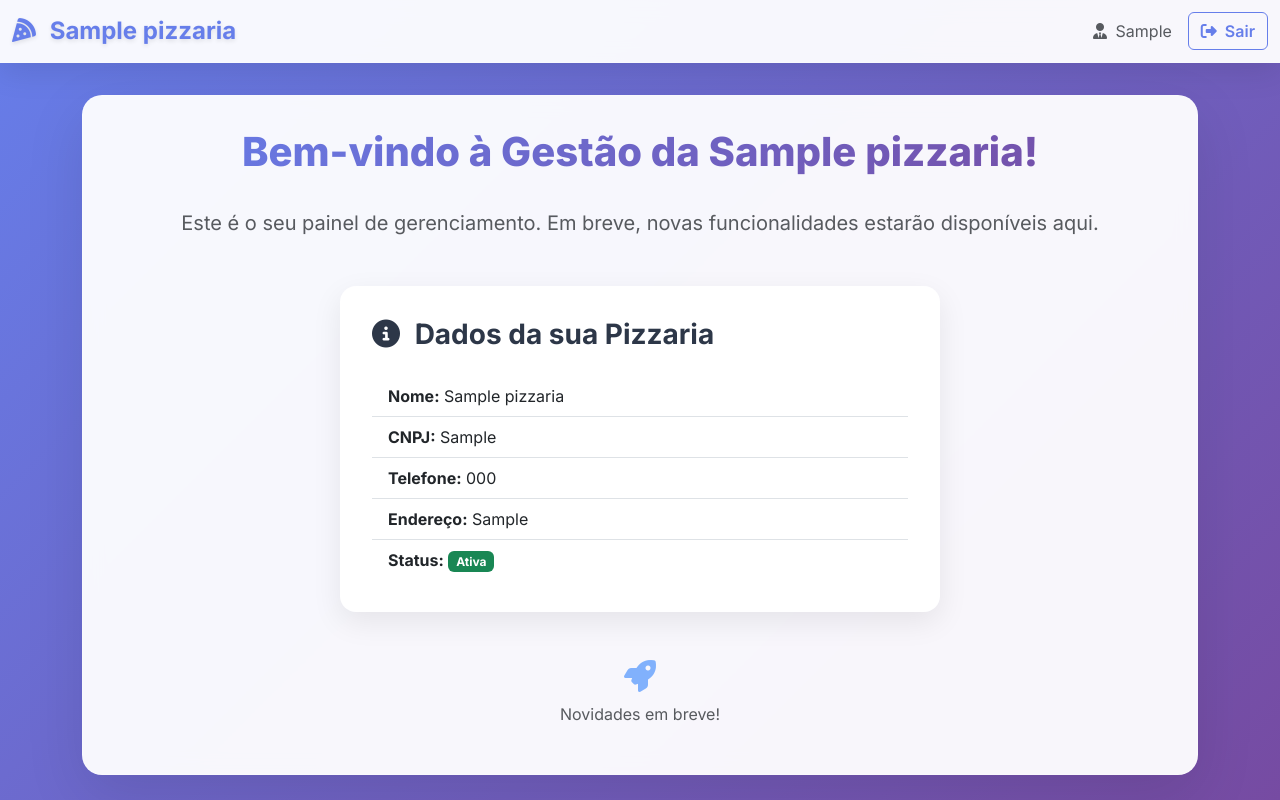
After one commit to eagalves/gestao-pizzaria, a Django app: page /pizzarias/1/boas-vindas/ in a window 1280 px wide. The commit adds this page. Run offline with Django 5.2, Linux system fonts and the light colour scheme; a user stored in the database is signed in; tables that the repository leaves empty hold one stand-in row (values such as "Sample post").

Commit message:
dashboard boas vindas

```diff
--- /dev/null
+++ b/autenticacao/templates/autenticacao/boas_vindas_pizzaria.html
@@ -0,0 +1,71 @@
+{% load static %}
+<!DOCTYPE html>
+<html lang="pt-br">
+<head>
+    <meta charset="UTF-8">
+    <meta name="viewport" content="width=device-width, initial-scale=1">
+    <title>Bem-vindo, {{ pizzaria.nome }}</title>
+    <link href="https://cdn.jsdelivr.net/npm/bootstrap@5.3.0/dist/css/bootstrap.min.css" rel="stylesheet">
+    <link rel="stylesheet" href="{% static 'autenticacao/css/dashboard_super_admin.css' %}">
+    <link rel="stylesheet" href="https://cdnjs.cloudflare.com/ajax/libs/font-awesome/6.4.0/css/all.min.css">
+    <link href="https://fonts.googleapis.com/css2?family=Inter:wght@400;500;600;700;800&display=swap" rel="stylesheet">
+</head>
+<body>
+    <nav class="navbar navbar-expand-lg">
+        <div class="container-fluid">
+            <a class="navbar-brand" href="#">
+                <i class="fas fa-pizza-slice me-2"></i>
+                {{ pizzaria.nome }}
+            </a>
+            <div class="d-flex">
+                 <span class="me-3 align-self-center text-muted">
+                    <i class="fas fa-user-tie me-1"></i>
+                    {{ user.first_name|default:user.username }}
+                </span>
+                <a class="btn btn-outline-light" href="{% url 'logout' %}">
+                    <i class="fas fa-sign-out-alt me-1"></i>
+                    Sair
+                </a>
+            </div>
+        </div>
+    </nav>
+
+    <div class="container">
+        <div class="main-container fade-in-up text-center">
+            <h1 class="main-title">
+                Bem-vindo à Gestão da {{ pizzaria.nome }}!
+            </h1>
+            <p class="lead text-muted mb-5">
+                Este é o seu painel de gerenciamento. Em breve, novas funcionalidades estarão disponíveis aqui.
+            </p>
+
+            <div class="pizzarias-section text-start" style="max-width: 600px; margin: auto;">
+                <h2 class="section-title mb-4">
+                    <i class="fas fa-info-circle me-2"></i>
+                    Dados da sua Pizzaria
+                </h2>
+                <ul class="list-group list-group-flush">
+                    <li class="list-group-item"><strong>Nome:</strong> {{ pizzaria.nome }}</li>
+                    <li class="list-group-item"><strong>CNPJ:</strong> {{ pizzaria.cnpj }}</li>
+                    <li class="list-group-item"><strong>Telefone:</strong> {{ pizzaria.telefone }}</li>
+                    <li class="list-group-item"><strong>Endereço:</strong> {{ pizzaria.endereco }}</li>
+                    <li class="list-group-item">
+                        <strong>Status:</strong>
+                        {% if pizzaria.ativa %}
+                            <span class="badge bg-success">Ativa</span>
+                        {% else %}
+                            <span class="badge bg-danger">Inativa</span>
+                        {% endif %}
+                    </li>
+                </ul>
+            </div>
+             <div class="mt-5">
+                <i class="fas fa-rocket fa-2x text-primary opacity-50"></i>
+                <p class="text-muted mt-2">Novidades em breve!</p>
+            </div>
+        </div>
+    </div>
+
+    <script src="https://cdn.jsdelivr.net/npm/bootstrap@5.3.0/dist/js/bootstrap.bundle.min.js"></script>
+</body>
+</html>
--- a/autenticacao/templates/autenticacao/dashboard_super_admin.html
+++ b/autenticacao/templates/autenticacao/dashboard_super_admin.html
@@ -149,9 +149,9 @@
                                     </td>
                                     <td>
                                         <div class="btn-group" role="group">
-                                            <button type="button" class="btn btn-sm btn-outline-primary" title="Visualizar">
+                                            <a href="{% url 'visualizar_pizzaria' pizzaria.id %}" class="btn btn-sm btn-outline-primary" title="Visualizar">
                                                 <i class="fas fa-eye"></i>
-                                            </button>
+                                            </a>
                                             <button type="button" class="btn btn-sm btn-outline-secondary" title="Editar">
                                                 <i class="fas fa-edit"></i>
                                             </button>
--- a/autenticacao/templates/autenticacao/lista_pizzarias.html
+++ b/autenticacao/templates/autenticacao/lista_pizzarias.html
@@ -40,7 +40,7 @@
                     </thead>
                     <tbody>
                         {% for pizzaria in pizzarias %}
-                            <tr>
+                            <tr data-href="{% url 'visualizar_pizzaria' pizzaria.id %}" onclick="window.location.href=this.dataset.href" style="cursor: pointer;">
                                 <td>{{ forloop.counter }}</td>
                                 <td>{{ pizzaria.nome }}</td>
                                 <td><code>{{ pizzaria.cnpj }}</code></td>
--- a/autenticacao/urls.py
+++ b/autenticacao/urls.py
@@ -9,4 +9,6 @@ urlpatterns = [
     path('dashboard/super-admin/', views.dashboard_super_admin, name='dashboard_super_admin'),
     path('pizzarias/nova/', views.cadastro_pizzaria, name='cadastro_pizzaria'),
     path('pizzarias/', views.lista_pizzarias, name='lista_pizzarias'),
+    path('boas-vindas/', views.boas_vindas_pizzaria, name='boas_vindas_pizzaria'),
+    path('pizzarias/<int:pizzaria_id>/boas-vindas/', views.visualizar_pizzaria, name='visualizar_pizzaria'),
 ]
--- a/autenticacao/views.py
+++ b/autenticacao/views.py
@@ -41,6 +41,53 @@ def logout_view(request):
     logout(request)
     messages.success(request, 'Logout realizado com sucesso!')
     return redirect('login')
+
+
+@login_required
+def boas_vindas_pizzaria(request):
+    """Página de boas-vindas para o dono da pizzaria"""
+    usuario_pizzaria = UsuarioPizzaria.objects.filter(usuario=request.user, ativo=True).first()
+
+    if not usuario_pizzaria or not usuario_pizzaria.is_dono_pizzaria():
+        messages.error(request, 'Acesso permitido apenas para donos de pizzaria.')
+        return redirect('login')
+
+    pizzaria = usuario_pizzaria.pizzaria
+    context = {
+        'pizzaria': pizzaria,
+    }
+    return render(request, 'autenticacao/boas_vindas_pizzaria.html', context)
+
+
+@login_required
+def visualizar_pizzaria(request, pizzaria_id):
+    """Exibe a tela de boas-vindas de uma pizzaria específica.
+
+    • Super Admin pode visualizar qualquer pizzaria
+    • Dono de pizzaria só pode visualizar sua própria pizzaria
+    """
+    usuario_pizzaria = UsuarioPizzaria.objects.filter(usuario=request.user, ativo=True).first()
+
+    if not usuario_pizzaria:
+        messages.error(request, 'Usuário sem permissões no sistema.')
+        return redirect('login')
+
+    # Se for dono de pizzaria, garantir que esteja acessando a própria pizzaria
+    if usuario_pizzaria.is_dono_pizzaria() and usuario_pizzaria.pizzaria.id != pizzaria_id:
+        messages.error(request, 'Acesso negado para esta pizzaria.')
+        return redirect('dashboard')
+
+    try:
+        pizzaria = Pizzaria.objects.get(id=pizzaria_id)
+    except Pizzaria.DoesNotExist:
+        messages.error(request, 'Pizzaria não encontrada.')
+        return redirect('dashboard')
+
+    context = {
+        'pizzaria': pizzaria,
+    }
+    return render(request, 'autenticacao/boas_vindas_pizzaria.html', context)
+
 
 @login_required
 def dashboard(request):
```
Also changed, not shown: 1 other file.
